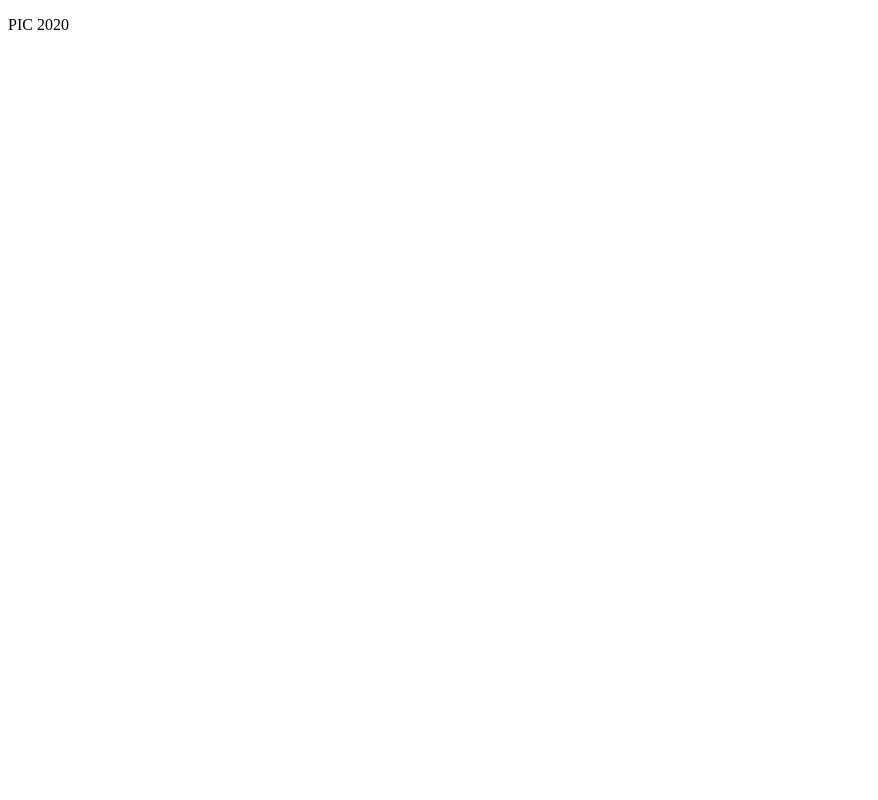
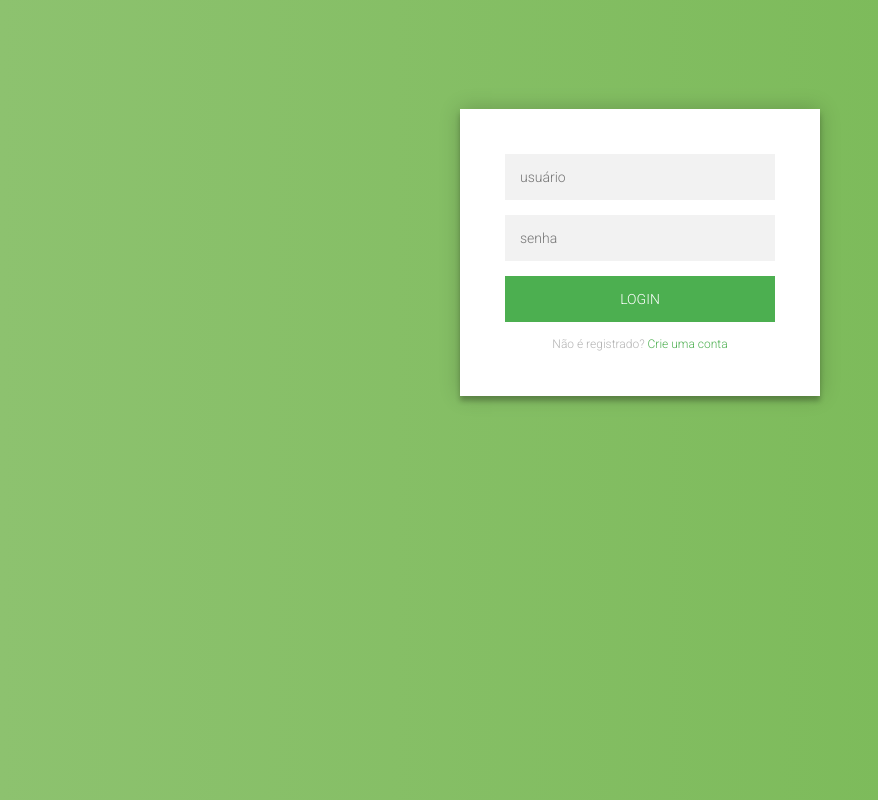
Before and after one commit to filippoipp/pic2020, a Vue app: page / in a window 1280 px wide. Shown: the whole page, without its empty margins (0-878 px from the left). Built offline with nearby package versions, Linux system fonts and the light colour scheme.

Commit message:
tela de login

```diff
--- a/babel.config.js
+++ b/babel.config.js
@@ -1,5 +1,3 @@
 module.exports = {
-  presets: [
-    '@vue/cli-plugin-babel/preset'
-  ]
+  presets: [ [ "@vue/app", { useBuiltIns: "entry" } ] ]
 }
--- a/src/App.vue
+++ b/src/App.vue
@@ -1,12 +1,16 @@
 <template>
   <div id="app">
-    <p>PIC 2020</p>
+    <Login></Login>
   </div>
 </template>
 
 <script>
+
 export default {
   name: 'App',
+  components: {
+    Login: () => import('./components/Login/Login.vue'),
+  }
 }
 </script>
 
--- /dev/null
+++ b/src/components/Login/Login.vue
@@ -0,0 +1,120 @@
+<template>
+    <div class="login-page">
+    <div class="form">
+        <form class="login-form">
+            <input type="text" placeholder="usuário"/>
+            <input type="password" placeholder="senha"/>
+            <button>login</button>
+            <p class="message">Não é registrado? <a href="#">Crie uma conta</a></p>
+        </form>
+    </div>
+    </div>
+</template>
+
+<script>
+export default {
+  name: 'login',
+}
+</script>
+<style lang="scss">
+    @import url(https://fonts.googleapis.com/css?family=Roboto:300);
+
+    .login-page {
+    width: 360px;
+    padding: 8% 0 0;
+    margin: auto;
+    }
+    .form {
+    position: relative;
+    z-index: 1;
+    background: #FFFFFF;
+    max-width: 360px;
+    margin: 0 auto 100px;
+    padding: 45px;
+    text-align: center;
+    box-shadow: 0 0 20px 0 rgba(0, 0, 0, 0.2), 0 5px 5px 0 rgba(0, 0, 0, 0.24);
+    }
+    .form input {
+    font-family: "Roboto", sans-serif;
+    outline: 0;
+    background: #f2f2f2;
+    width: 100%;
+    border: 0;
+    margin: 0 0 15px;
+    padding: 15px;
+    box-sizing: border-box;
+    font-size: 14px;
+    }
+    .form button {
+    font-family: "Roboto", sans-serif;
+    text-transform: uppercase;
+    outline: 0;
+    background: #4CAF50;
+    width: 100%;
+    border: 0;
+    padding: 15px;
+    color: #FFFFFF;
+    font-size: 14px;
+    -webkit-transition: all 0.3 ease;
+    transition: all 0.3 ease;
+    cursor: pointer;
+    }
+    .form button:hover,.form button:active,.form button:focus {
+    background: #43A047;
+    }
+    .form .message {
+    margin: 15px 0 0;
+    color: #b3b3b3;
+    font-size: 12px;
+    }
+    .form .message a {
+    color: #4CAF50;
+    text-decoration: none;
+    }
+    .form .register-form {
+    display: none;
+    }
+    .container {
+    position: relative;
+    z-index: 1;
+    max-width: 300px;
+    margin: 0 auto;
+    }
+    .container:before, .container:after {
+    content: "";
+    display: block;
+    clear: both;
+    }
+    .container .info {
+    margin: 50px auto;
+    text-align: center;
+    }
+    .container .info h1 {
+    margin: 0 0 15px;
+    padding: 0;
+    font-size: 36px;
+    font-weight: 300;
+    color: #1a1a1a;
+    }
+    .container .info span {
+    color: #4d4d4d;
+    font-size: 12px;
+    }
+    .container .info span a {
+    color: #000000;
+    text-decoration: none;
+    }
+    .container .info span .fa {
+    color: #EF3B3A;
+    }
+    body {
+    background: #76b852; /* fallback for old browsers */
+    background: -webkit-linear-gradient(right, #76b852, #8DC26F);
+    background: -moz-linear-gradient(right, #76b852, #8DC26F);
+    background: -o-linear-gradient(right, #76b852, #8DC26F);
+    background: linear-gradient(to left, #76b852, #8DC26F);
+    font-family: "Roboto", sans-serif;
+    -webkit-font-smoothing: antialiased;
+    -moz-osx-font-smoothing: grayscale;
+    }
+</style>
```
Also changed, not shown: package.json (+6 -2 lines), src/components/HelloWorld.vue (deleted, +0 -58 lines), 2 other files (tests, documents, lock files or other folders).
